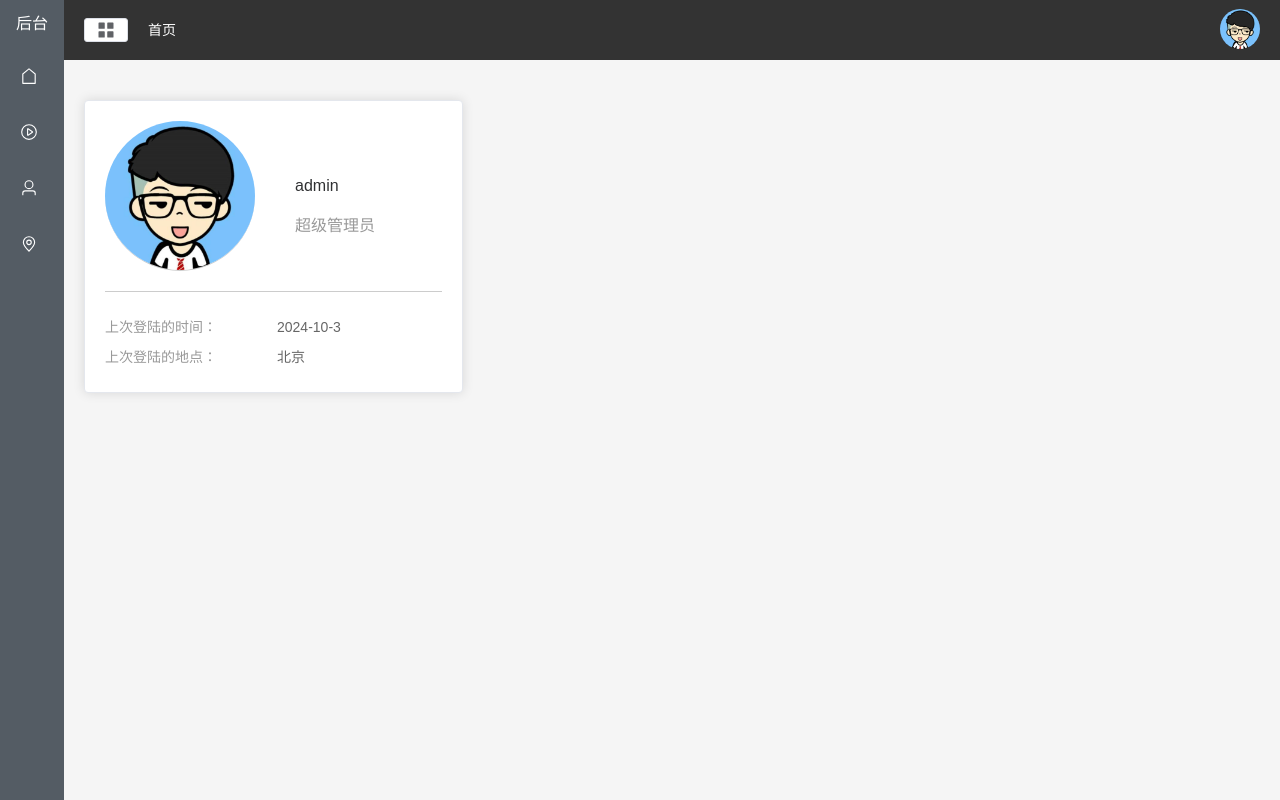
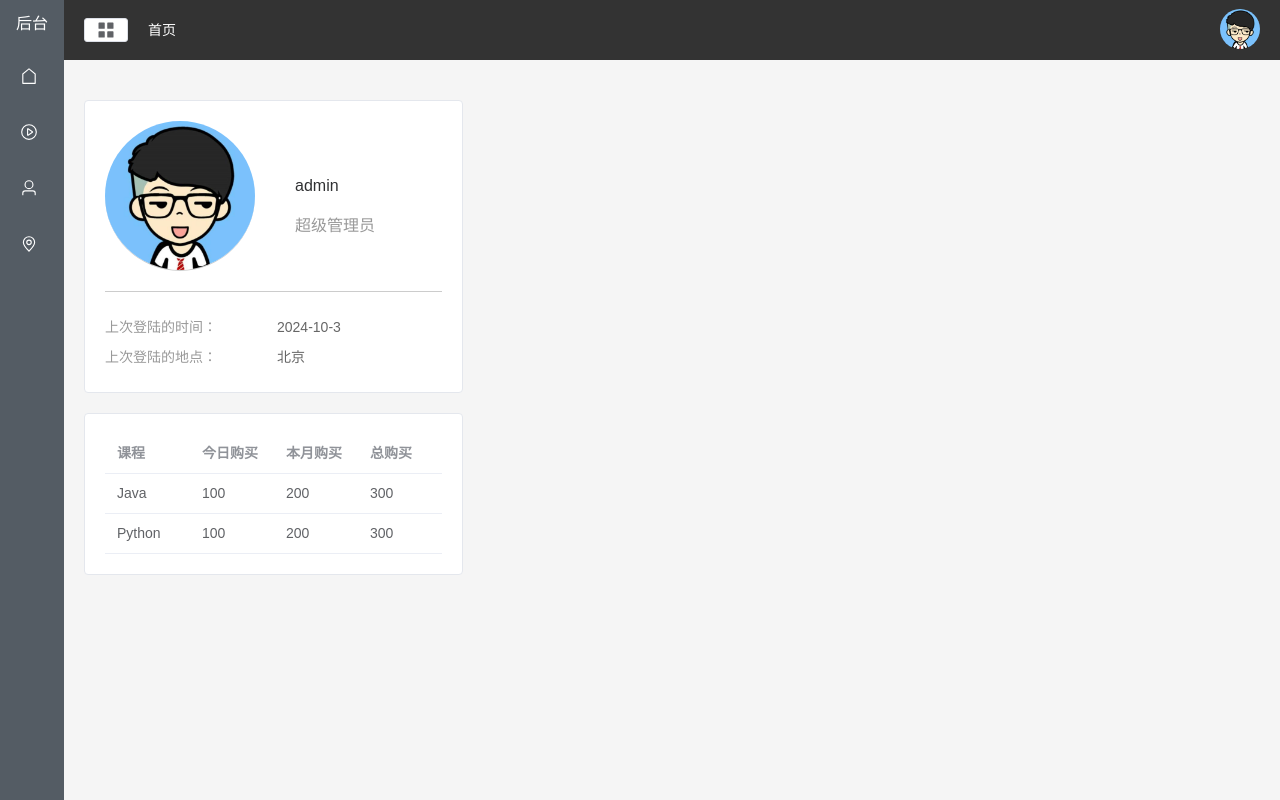
Before and after one commit to LEIGENGEN/user-manager-website-vue, a Vue app: page /#/home in a window 1280 px wide. Built offline with nearby package versions, Linux system fonts and the light colour scheme.

Commit message:
首页左下方table静态实现

```diff
--- a/src/components/CommonAside.vue
+++ b/src/components/CommonAside.vue
@@ -56,7 +56,7 @@ const width = computed(() => isCollapse.value ? '64px' : '180px')
 
 <template>
   <el-aside :width="width">
-    <el-menu background-color="#545c64" text-color="#fff" :collapse="isCollapse">
+    <el-menu background-color="#545c64" text-color="#fff" :collapse="isCollapse" :collapse-transition="false">
       <h3 v-show="!isCollapse">通用后台管理系统</h3>
       <h3 v-show="isCollapse">后台</h3>
       <el-menu-item v-for="(item,index) in noChildren" :key="index" :index="item.path">
--- a/src/views/Home.vue
+++ b/src/views/Home.vue
@@ -1,11 +1,34 @@
 <script setup>
+import {ref} from 'vue'
+
 const getImageUrl = (user) => new URL(`../assets/images/${user}.png`, import.meta.url).href
+const tableData = ref([
+  {
+    name: 'Java',
+    todayBuy: 100,
+    monthBuy: 200,
+    totalBuy: 300
+  },
+  {
+    name: 'Python',
+    todayBuy: 100,
+    monthBuy: 200,
+    totalBuy: 300
+  }
+])
+const tableLabel = ref({
+  name: '课程',
+  todayBuy: '今日购买',
+  monthBuy: '本月购买',
+  totalBuy: '总购买'
+})
+
 </script>
 
 <template>
   <el-row class="home" :gutter="20">
     <el-col :span="8" style="margin-top: 20px">
-      <el-card>
+      <el-card shadow="hover">
         <div class="user">
           <img :src="getImageUrl('user')" class="user"/>
           <div class="user-info">
@@ -17,6 +40,13 @@ const getImageUrl = (user) => new URL(`../assets/images/${user}.png`, import.met
           <p>上次登陆的时间：<span>2024-10-3</span></p>
           <p>上次登陆的地点：<span>北京</span></p>
         </div>
+      </el-card>
+
+      <el-card shadow="hover" class="user-table">
+        <el-table :data="tableData">
+          <el-table-column v-for="(item,index) in tableLabel" :key="index" :prop="index" :label="item">
+          </el-table-column>
+        </el-table>
       </el-card>
     </el-col>
   </el-row>
@@ -63,5 +93,9 @@ const getImageUrl = (user) => new URL(`../assets/images/${user}.png`, import.met
       }
     }
   }
+
+  .user-table{
+    margin-top: 20px;
+  }
 }
 </style>
```
